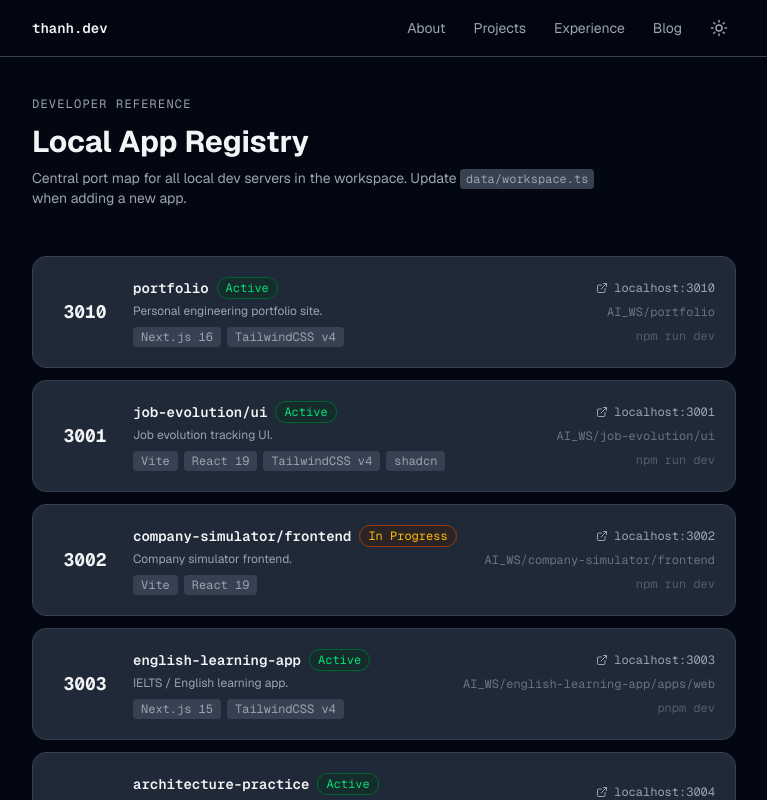
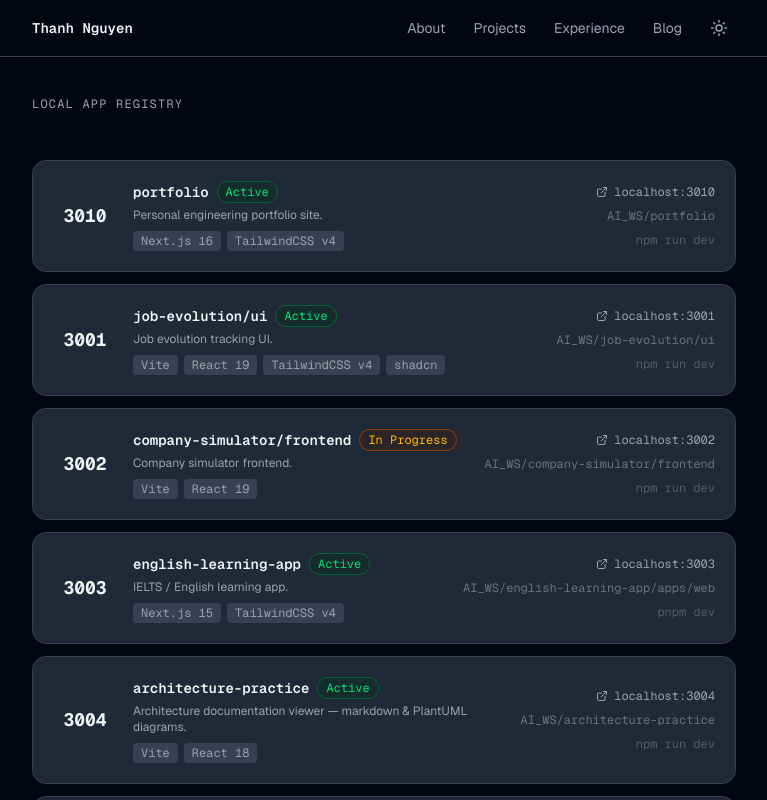
Before and after one commit to thanhnv-freelance/portfolio, a Next.js app: page /workspace in a window 1280 px wide. Shown: the top 800 px of the page, without its empty margins (256-1023 px from the left). Built offline with nearby package versions, Linux system fonts and the light colour scheme.

Commit message:
refactor 1

```diff
--- a/app/blog/[slug]/page.tsx
+++ b/app/blog/[slug]/page.tsx
@@ -23,7 +23,7 @@ export default async function ArticlePage({ params }: { params: Promise<{ slug:
   if (!article) notFound()
 
   return (
-    <main className="px-6 sm:px-12 lg:px-24 py-24 max-w-3xl mx-auto w-full">
+    <main className="px-6 sm:px-12 lg:px-24 pt-24 pb-24 max-w-3xl mx-auto w-full">
       {/* Back */}
       <Link
         href="/blog"
--- a/app/blog/page.tsx
+++ b/app/blog/page.tsx
@@ -10,16 +10,10 @@ export default function BlogPage() {
   const articles = getAllArticles()
 
   return (
-    <main className="px-6 sm:px-12 lg:px-24 py-24 max-w-4xl mx-auto w-full">
-      <p className="text-xs font-mono uppercase tracking-widest text-muted-foreground mb-3">
+    <main className="px-6 sm:px-12 lg:px-24 pt-24 pb-24 max-w-4xl mx-auto w-full">
+      <h1 className="text-xs font-mono uppercase tracking-widest text-muted-foreground mb-12">
         Writing
-      </p>
-      <h1 className="text-2xl sm:text-3xl font-bold text-foreground mb-2">
-        Engineering Articles
       </h1>
-      <p className="text-sm text-muted-foreground mb-12 max-w-xl">
-        Deep-dives on backend systems, PostgreSQL performance, distributed architecture, and lessons from production incidents.
-      </p>
 
       <div className="flex flex-col divide-y divide-border">
         {articles.map((article) => (
--- a/app/workspace/page.tsx
+++ b/app/workspace/page.tsx
@@ -24,20 +24,10 @@ export const metadata = {
 
 export default function WorkspacePage() {
   return (
-    <main className="px-6 sm:px-12 lg:px-24 py-24 max-w-4xl mx-auto w-full">
-      <p className="text-xs font-mono uppercase tracking-widest text-muted-foreground mb-3">
-        Developer Reference
-      </p>
-      <h1 className="text-2xl sm:text-3xl font-bold text-foreground mb-2">
+    <main className="px-6 sm:px-12 lg:px-24 pt-24 pb-24 max-w-4xl mx-auto w-full">
+      <h1 className="text-xs font-mono uppercase tracking-widest text-muted-foreground mb-12">
         Local App Registry
       </h1>
-      <p className="text-sm text-muted-foreground mb-12 max-w-xl">
-        Central port map for all local dev servers in the workspace. Update{' '}
-        <code className="font-mono text-xs bg-subtle px-1.5 py-0.5 rounded">
-          data/workspace.ts
-        </code>{' '}
-        when adding a new app.
-      </p>
 
       <div className="flex flex-col gap-3">
         {workspaceApps.map((app) => (
--- a/components/hero.tsx
+++ b/components/hero.tsx
@@ -1,5 +1,4 @@
-import Link from 'next/link'
-import { Code2, Briefcase, Globe, Mail, FileDown, BookOpen } from 'lucide-react'
+import { Code2, Briefcase, Globe, Mail, FileDown } from 'lucide-react'
 import { profile } from '@/data/profile'
 
 const links = [
@@ -78,13 +77,6 @@ export function Hero() {
           <FileDown size={15} />
           Resume
         </a>
-        <Link
-          href="/blog"
-          className="inline-flex items-center gap-2 px-4 py-2 rounded-lg border border-border text-sm font-medium text-foreground hover:bg-subtle transition-colors"
-        >
-          <BookOpen size={15} />
-          Blog
-        </Link>
       </div>
     </section>
   )
--- a/components/navbar.tsx
+++ b/components/navbar.tsx
@@ -21,7 +21,7 @@ export function Navbar() {
           href="/"
           className="text-sm font-mono font-semibold text-foreground hover:text-muted-foreground transition-colors"
         >
-          thanh.dev
+          Thanh Nguyen
         </Link>
 
         <div className="flex items-center gap-1">
```
Also changed, not shown: .claude/settings.local.json.
